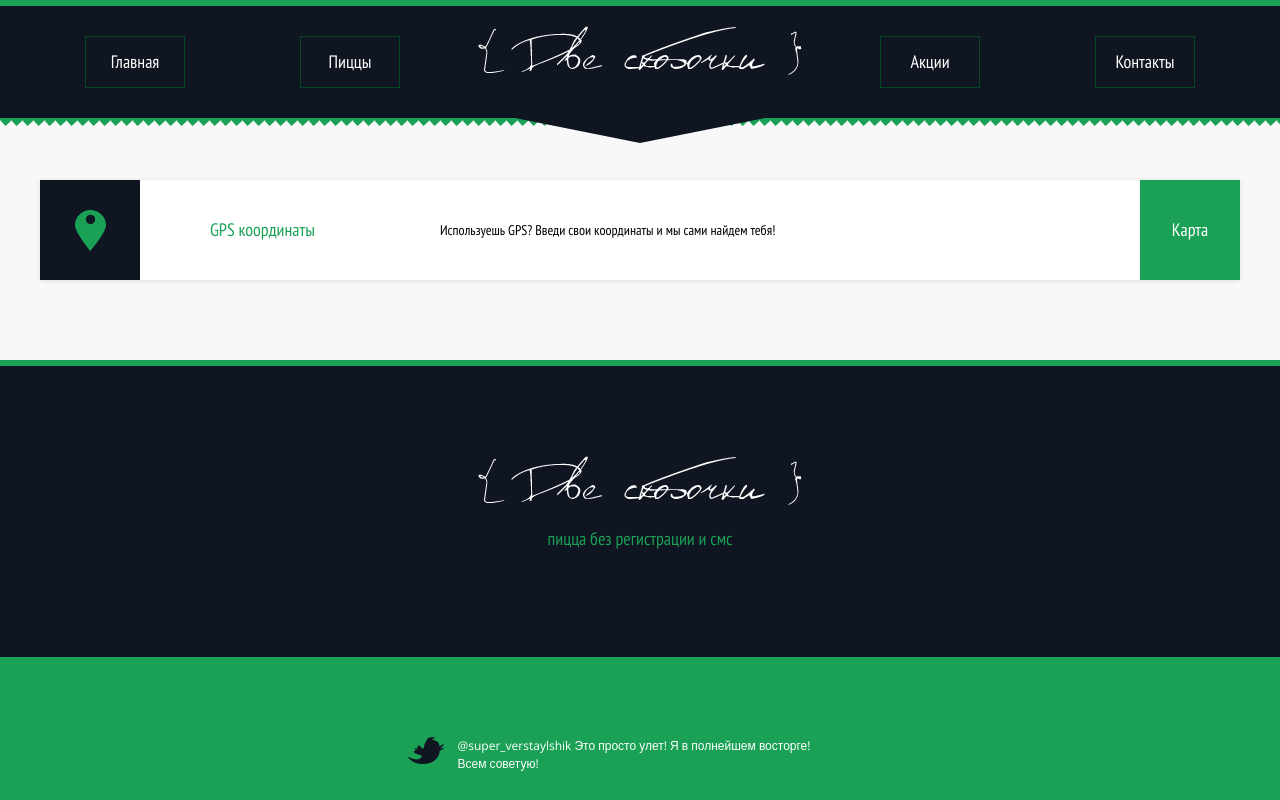
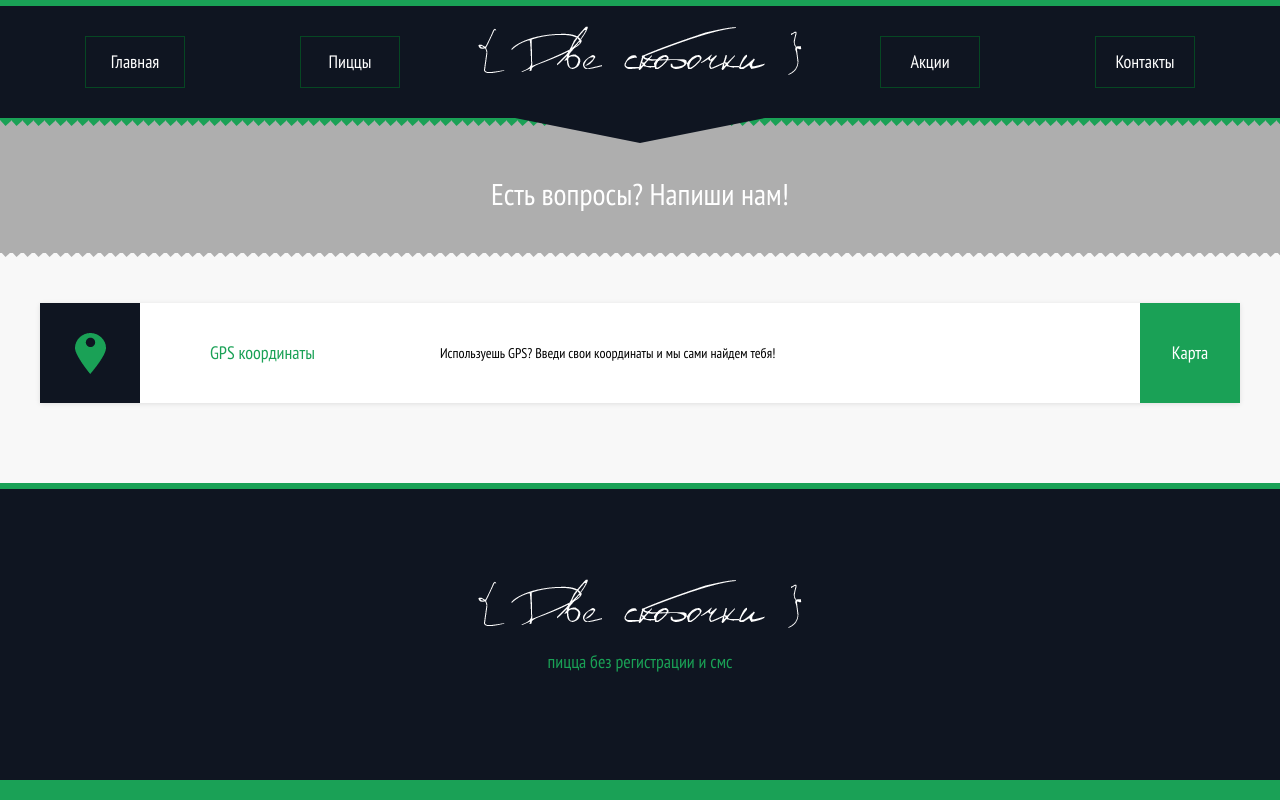
Before and after one commit to iashchuk/two-braces, a website: page source/contacts.html in a window 1280 px wide. Shown: the top 800 px of the page. Drawn offline with nearby package versions, Linux system fonts and the light colour scheme.

Commit message:
Сделан блок со слоганом страницы

```diff
--- a/source/contacts.html
+++ b/source/contacts.html
@@ -54,7 +54,10 @@
       </nav>
     </div>
   </header>
-  <main class="page__main page__main--light">
+  <main class="page__main page__main--light page__main--tagline">
+    <p class="page__tagline">
+      Есть вопросы? Напиши нам!
+    </p>
     <div class="page__wrapper container">
       <section class="create-map">
         <a class="create-map__link" href="#">GPS координаты</a>
--- a/source/sass/blocks/page.scss
+++ b/source/sass/blocks/page.scss
@@ -34,6 +34,10 @@
   background-color: #f8f8f8;
 }
 
+.page__main--tagline {
+  padding-top: 0;
+}
+
 .page__wrapper {
   display: flex;
   flex-wrap: wrap;
@@ -44,3 +48,28 @@
   border-top: #1aa156 solid 6px;
   text-align: center;
 }
+
+
+.page__tagline {
+  position: relative;
+  margin: 0;
+  margin-bottom: 50px;
+  padding-top: 50px;
+  padding-bottom: 35px;
+  color: #ffffff;
+   font-size: 30px;
+  line-height: 48px;
+background-color: #aeaeae;
+text-align: center;
+
+    &::after {
+      position: absolute;
+      content: '';
+      left: 0;
+      bottom: -8px;
+      height: 10px;
+      width: 100%;
+      background: url("../img/curly.svg");
+      z-index: 5;
+    }
+}
```
Also changed, not shown: build/contacts.html, build/css/style.css, build/css/style.min.css, build/img/curly.svg (added), source/css/style.css, source/css/style.min.css, source/img/curly.svg (added). Lines whose indentation alone changed are shown as unchanged.
